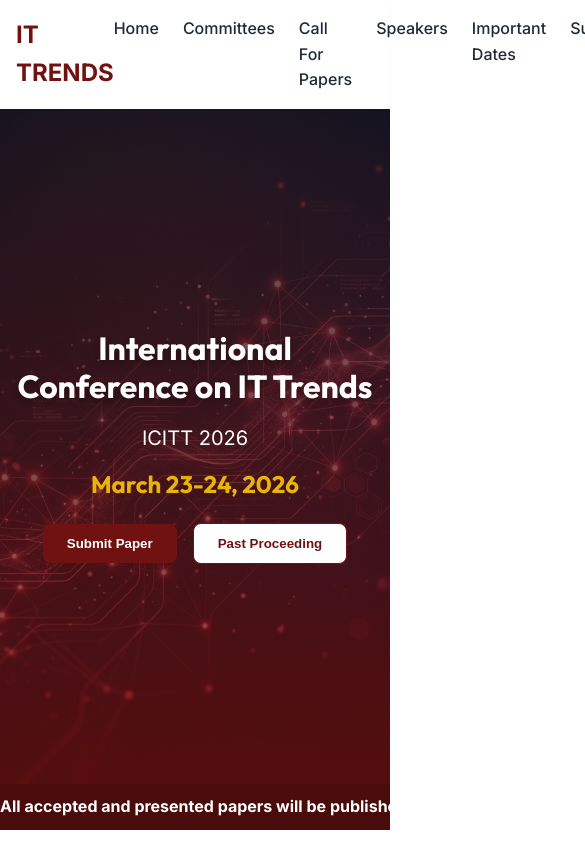
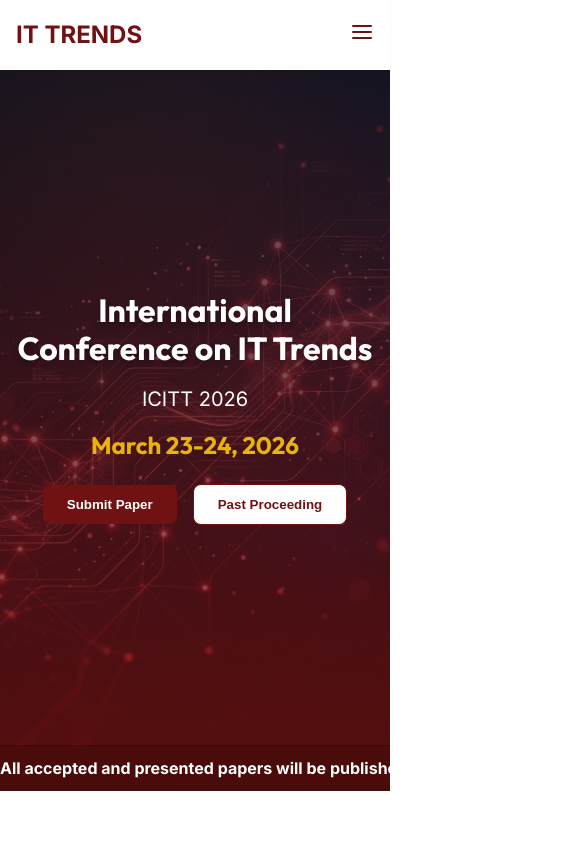
Before and after one commit to altrin2404/ITconf, a React (Vite) app: page / in a window 390 px wide. Shown: the top 844 px of the page, 585 px wide, since content can reach past the window. Built offline with nearby package versions, Linux system fonts and the light colour scheme.

Commit message:
Final prept

```diff
--- a/src/components/Header.jsx
+++ b/src/components/Header.jsx
@@ -1,16 +1,29 @@
-import React from 'react';
+import React, { useState } from 'react';
 import { Link } from 'react-router-dom';
+import { FiMenu, FiX } from 'react-icons/fi';
 
 const Header = () => {
+  const [isMobileMenuOpen, setIsMobileMenuOpen] = useState(false);
+
+  const toggleMenu = () => {
+    setIsMobileMenuOpen(!isMobileMenuOpen);
+  };
+
+  const closeMenu = () => {
+    setIsMobileMenuOpen(false);
+  };
+
   return (
     <header className="header" style={{ padding: 'var(--spacing-md) 0', backgroundColor: 'var(--bg-main)', boxShadow: 'var(--shadow-sm)', position: 'sticky', top: 0, zIndex: 100 }}>
-      <div className="container" style={{ display: 'flex', justifyContent: 'space-between', alignItems: 'center' }}>
+      <div className="container" style={{ display: 'flex', justifyContent: 'space-between', alignItems: 'center', position: 'relative' }}>
         <div className="logo">
-          <Link to="/" style={{ fontSize: '1.5rem', fontWeight: 800, color: 'var(--primary-color)' }}>
+          <Link to="/" style={{ fontSize: '1.5rem', fontWeight: 800, color: 'var(--primary-color)' }} onClick={closeMenu}>
             IT TRENDS
           </Link>
         </div>
-        <nav className="nav">
+
+        {/* Desktop Navigation */}
+        <nav className="nav desktop-nav">
           <ul style={{ display: 'flex', gap: 'var(--spacing-lg)' }}>
             <li><Link to="/" style={{ fontWeight: 500 }}>Home</Link></li>
             <li><Link to="/committees" style={{ fontWeight: 500 }}>Committees</Link></li>
@@ -20,9 +33,28 @@ const Header = () => {
             <li><Link to="/submissions" style={{ fontWeight: 500 }}>Submissions</Link></li>
           </ul>
         </nav>
+
         <div className="header-actions">
           <Link to="/registration" className="btn btn-primary" style={{ padding: '0.5rem 1rem' }}>Registration</Link>
         </div>
+
+        {/* Mobile Menu Button */}
+        <button className="mobile-menu-btn" onClick={toggleMenu} aria-label="Toggle menu">
+          {isMobileMenuOpen ? <FiX /> : <FiMenu />}
+        </button>
+
+        {/* Mobile Navigation Dropdown */}
+        <nav className={`mobile-nav ${isMobileMenuOpen ? 'open' : ''}`}>
+          <ul style={{ display: 'flex', flexDirection: 'column', gap: 'var(--spacing-md)' }}>
+            <li><Link to="/" onClick={closeMenu} style={{ fontWeight: 500, display: 'block', padding: '0.5rem 0' }}>Home</Link></li>
+            <li><Link to="/committees" onClick={closeMenu} style={{ fontWeight: 500, display: 'block', padding: '0.5rem 0' }}>Committees</Link></li>
+            <li><Link to="/call-for-papers" onClick={closeMenu} style={{ fontWeight: 500, display: 'block', padding: '0.5rem 0' }}>Call For Papers</Link></li>
+            <li><Link to="/speakers" onClick={closeMenu} style={{ fontWeight: 500, display: 'block', padding: '0.5rem 0' }}>Speakers</Link></li>
+            <li><Link to="/important-dates" onClick={closeMenu} style={{ fontWeight: 500, display: 'block', padding: '0.5rem 0' }}>Important Dates</Link></li>
+            <li><Link to="/submissions" onClick={closeMenu} style={{ fontWeight: 500, display: 'block', padding: '0.5rem 0' }}>Submissions</Link></li>
+            <li><Link to="/registration" onClick={closeMenu} className="btn btn-primary" style={{ display: 'block', textAlign: 'center' }}>Registration</Link></li>
+          </ul>
+        </nav>
       </div>
     </header>
   );
--- a/src/index.css
+++ b/src/index.css
@@ -161,3 +161,46 @@ ul {
   font-size: clamp(2rem, 5vw, 4rem);
   text-shadow: 0 4px 6px rgba(0,0,0,0.3);
 }
+
+/* Mobile Navigation */
+.mobile-menu-btn {
+  display: none;
+  background: none;
+  border: none;
+  font-size: 1.5rem;
+  color: var(--primary-color);
+  cursor: pointer;
+}
+
+.desktop-nav {
+  display: flex;
+  align-items: center;
+  gap: var(--spacing-lg);
+}
+
+.mobile-nav {
+  display: none;
+  flex-direction: column;
+  position: absolute;
+  top: 100%;
+  left: 0;
+  width: 100%;
+  background-color: var(--bg-main);
+  padding: var(--spacing-md);
+  box-shadow: var(--shadow-md);
+  gap: var(--spacing-md);
+  border-top: 1px solid var(--secondary-color);
+}
+
+.mobile-nav.open {
+  display: flex;
+}
+
+@media (max-width: 768px) {
+  .desktop-nav, .header-actions {
+    display: none !important;
+  }
+  .mobile-menu-btn {
+    display: block;
+  }
+}
```
